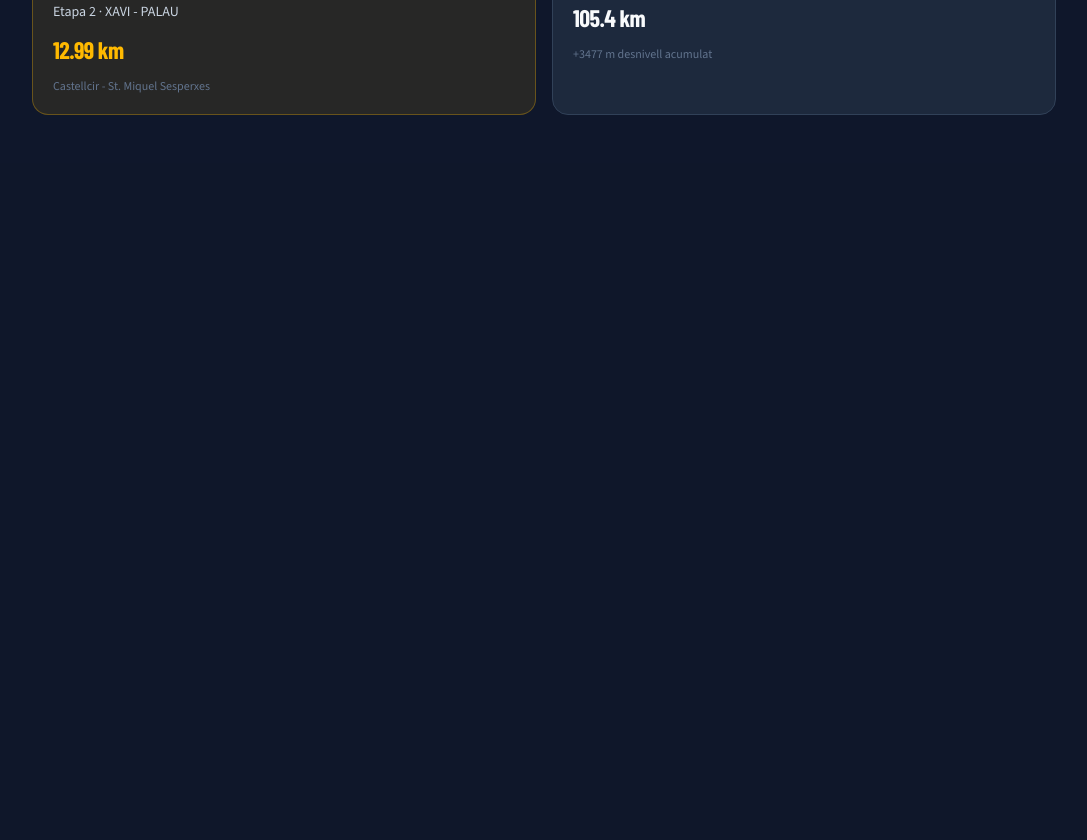
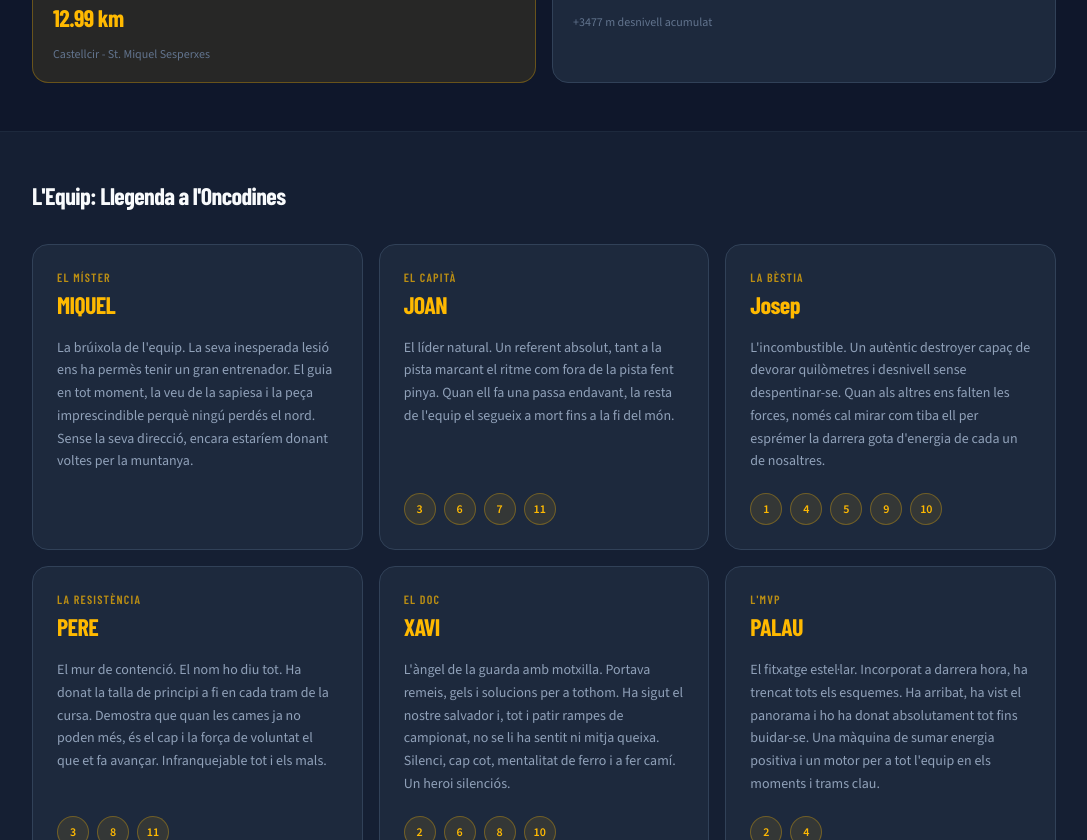
Before and after one commit to marcbrunes95/senglars-oncodines, a Next.js app: page / in a window 1280 px wide. Shown: the part 1960-2800 px from the top of the page, without its empty margins (96-1183 px from the left). Before the commit the page ends 2123 px from the top, so only its background shows below. Built offline with nearby package versions, Linux system fonts and the light colour scheme.

Commit message:
feat: team section with member cards, real photo, anchor nav and scroll-smooth

```diff
--- /dev/null
+++ b/app/data/equipo.json
@@ -0,0 +1,51 @@
+[
+  {
+    "id": 1,
+    "nom": "MIQUEL",
+    "titol": "El Míster",
+    "descripcio": "La brúixola de l'equip. La seva inesperada lesió ens ha permès tenir un gran entrenador. El guia en tot moment, la veu de la sapiesa i la peça imprescindible perquè ningú perdés el nord. Sense la seva direcció, encara estaríem donant voltes per la muntanya.",
+    "etapes": []
+  },
+  {
+    "id": 2,
+    "nom": "JOAN",
+    "titol": "El Capità",
+    "descripcio": "El líder natural. Un referent absolut, tant a la pista marcant el ritme com fora de la pista fent pinya. Quan ell fa una passa endavant, la resta de l'equip el segueix a mort fins a la fi del món.",
+    "etapes": [3, 6, 7, 11]
+  },
+  {
+    "id": 3,
+    "nom": "Josep",
+    "titol": "La Bèstia",
+    "descripcio": "L'incombustible. Un autèntic destroyer capaç de devorar quilòmetres i desnivell sense despentinar-se. Quan als altres ens falten les forces, només cal mirar com tiba ell per esprémer la darrera gota d'energia de cada un de nosaltres.",
+    "etapes": [1, 4, 5, 9, 10]
+  },
+  {
+    "id": 4,
+    "nom": "PERE",
+    "titol": "La Resistència",
+    "descripcio": "El mur de contenció. El nom ho diu tot. Ha donat la talla de principi a fi en cada tram de la cursa. Demostra que quan les cames ja no poden més, és el cap i la força de voluntat el que et fa avançar. Infranquejable tot i els mals.",
+    "etapes": [3, 8, 11]
+  },
+  {
+    "id": 5,
+    "nom": "XAVI",
+    "titol": "El Doc",
+    "descripcio": "L'àngel de la guarda amb motxilla. Portava remeis, gels i solucions per a tothom. Ha sigut el nostre salvador i, tot i patir rampes de campionat, no se li ha sentit ni mitja queixa. Silenci, cap cot, mentalitat de ferro i a fer camí. Un heroi silenciós.",
+    "etapes": [2, 6, 8, 10]
+  },
+  {
+    "id": 6,
+    "nom": "PALAU",
+    "titol": "L'MVP",
+    "descripcio": "El fitxatge estel·lar. Incorporat a darrera hora, ha trencat tots els esquemes. Ha arribat, ha vist el panorama i ho ha donat absolutament tot fins buidar-se. Una màquina de sumar energia positiva i un motor per a tot l'equip en els moments i trams clau.",
+    "etapes": [2, 4]
+  },
+  {
+    "id": 7,
+    "nom": "MARC",
+    "titol": "El Pupes Gloriós",
+    "descripcio": "L'home exigent que hi posa l'èpica i l'estadística. La cursa l'ha posat a prova, però s'hi ha tornat amb cor i ànima. Ningú pateix amb tant d'estil i coratge com ell. Una demostració brutal de com plantar cara a l'adversitat i creuar la meta costi el que costi.",
+    "etapes": [1, 5, 9]
+  }
+]
--- a/app/layout.tsx
+++ b/app/layout.tsx
@@ -27,7 +27,7 @@ export default function RootLayout({
   return (
     <html
       lang="ca"
-      className={`${barlow.variable} ${source.variable} h-full`}
+      className={`${barlow.variable} ${source.variable} h-full scroll-smooth`}
     >
       <body className="min-h-full flex flex-col bg-slate-900 text-slate-50 antialiased font-[family-name:var(--font-source)]">
         <Navbar />
--- a/app/page.tsx
+++ b/app/page.tsx
@@ -1,7 +1,8 @@
-import { Users } from "lucide-react";
+import Image from "next/image";
 import SenglarLogo from "@/components/SenglarLogo";
 import DashboardRecords from "@/components/DashboardRecords";
 import MapWrapper from "@/components/MapWrapper";
+import TeamSection from "@/components/TeamSection";
 
 export default function Home() {
   const eventName = "Oncodines Trail";
@@ -33,23 +34,22 @@ export default function Home() {
           )}
         </div>
 
-        {/* Team photo placeholder */}
+        {/* Foto de l'equip */}
         <div className="w-full flex flex-col gap-3">
-          <div className="flex items-center gap-2 text-slate-500 text-sm font-semibold tracking-wide uppercase">
-            <Users size={14} />
-            <span>L&apos;Equip</span>
-          </div>
-          <div className="w-full aspect-video rounded-2xl bg-slate-800 border border-slate-700 shadow-xl shadow-black/50 flex items-center justify-center">
-            <div className="flex flex-col items-center gap-3 text-slate-600">
-              <Users size={40} strokeWidth={1} />
-              <p className="text-sm tracking-wide">Foto de l&apos;equip</p>
-            </div>
+          <div className="relative w-full aspect-video rounded-2xl overflow-hidden border border-slate-700 shadow-xl shadow-black/50">
+            <Image
+              src="/foto-equip.jpg"
+              alt="L'equip Senglars de Bardissa a l'Oncodines Trail"
+              fill
+              className="object-cover"
+              priority
+            />
           </div>
         </div>
       </section>
 
       {/* ── Mapa ──────────────────────────────────── */}
-      <section className="bg-slate-800/50 border-y border-slate-800 px-4 py-12">
+      <section id="ruta" className="bg-slate-800/50 border-y border-slate-800 px-4 py-12">
         <div className="max-w-5xl mx-auto flex flex-col gap-6">
           <h2 className="font-[family-name:var(--font-barlow)] text-2xl font-bold tracking-tight text-slate-50">
             La Ruta
@@ -59,12 +59,15 @@ export default function Home() {
       </section>
 
       {/* ── Dashboard ─────────────────────────────── */}
-      <section className="bg-slate-900 px-4 py-12">
+      <section id="records" className="bg-slate-900 px-4 py-12">
         <div className="max-w-5xl mx-auto">
           <DashboardRecords />
         </div>
       </section>
 
+      {/* ── Equip ─────────────────────────────────── */}
+      <TeamSection />
+
     </main>
   );
 }
--- a/components/Navbar.tsx
+++ b/components/Navbar.tsx
@@ -6,9 +6,9 @@ import { Menu, X } from "lucide-react";
 import SenglarLogo from "@/components/SenglarLogo";
 
 const links = [
-  { href: "/", label: "Dashboard" },
-  { href: "/mapa", label: "El Mapa" },
-  { href: "/equip", label: "El Equipo" },
+  { href: "#ruta", label: "La Ruta" },
+  { href: "#records", label: "Records" },
+  { href: "#equip", label: "L'Equip" },
 ];
 
 export default function Navbar() {
--- /dev/null
+++ b/components/TeamSection.tsx
@@ -0,0 +1,64 @@
+import equip from "@/app/data/equipo.json";
+
+type Membre = {
+  id: number;
+  nom: string;
+  titol: string;
+  descripcio: string;
+  etapes: number[];
+};
+
+const membres = equip as Membre[];
+
+function MemberCard({ membre }: { membre: Membre }) {
+  return (
+    <div className="group bg-slate-800 border border-slate-700 rounded-2xl p-6 flex flex-col gap-4 transition-transform duration-200 hover:-translate-y-1 hover:border-slate-600 hover:shadow-xl hover:shadow-black/40">
+      {/* Header */}
+      <div className="flex flex-col gap-1">
+        <span className="font-[family-name:var(--font-barlow)] text-xs font-semibold tracking-widest uppercase text-amber-400/70">
+          {membre.titol}
+        </span>
+        <h3 className="font-[family-name:var(--font-barlow)] text-2xl font-bold tracking-tight text-amber-400">
+          {membre.nom}
+        </h3>
+      </div>
+
+      {/* Descripció */}
+      <p className="text-slate-400 text-sm leading-relaxed flex-1">
+        {membre.descripcio}
+      </p>
+
+      {/* Etapes — renderitzat condicional */}
+      {membre.etapes.length > 0 && (
+        <div className="flex flex-wrap gap-2 pt-1">
+          {membre.etapes.map((etapa) => (
+            <span
+              key={etapa}
+              className="w-8 h-8 rounded-full bg-amber-400/10 border border-amber-400/30 text-amber-400 text-xs font-bold flex items-center justify-center"
+            >
+              {etapa}
+            </span>
+          ))}
+        </div>
+      )}
+    </div>
+  );
+}
+
+export default function TeamSection() {
+  return (
+    <section id="equip" className="bg-slate-800/50 border-t border-slate-800 px-4 py-12">
+      <div className="max-w-5xl mx-auto flex flex-col gap-8">
+        <h2 className="font-[family-name:var(--font-barlow)] text-2xl font-bold tracking-tight text-slate-50">
+          L&apos;Equip: Llegenda a l&apos;Oncodines
+        </h2>
+
+        <div className="grid grid-cols-1 sm:grid-cols-2 lg:grid-cols-3 gap-4">
+          {membres.map((m) => (
+            <MemberCard key={m.id} membre={m} />
+          ))}
+        </div>
+      </div>
+    </section>
+  );
+}
```
